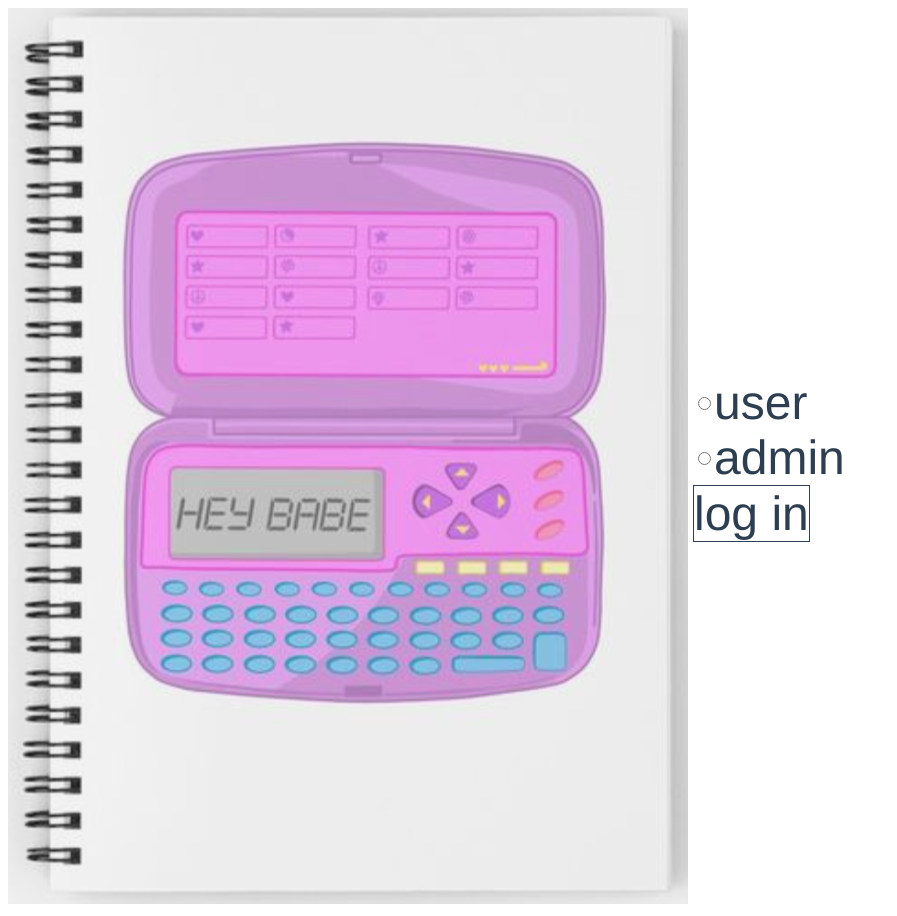
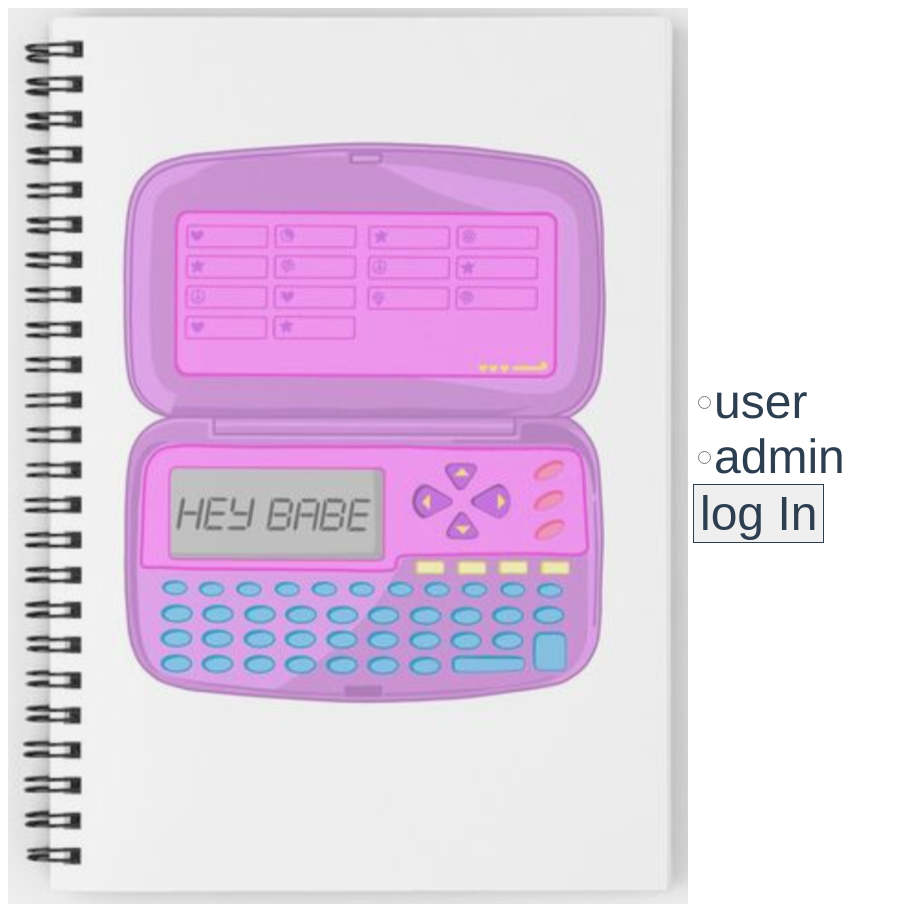
Before and after one commit to dung6eetle/contacts-app, a Vue app: page / in a window 1280 px wide. Shown: the whole page, without its empty margins (0-897 px from the left). Built offline with nearby package versions, Linux system fonts and the light colour scheme; what vue-clipboard2 would draw is missing.

Commit message:
refactoring auth page: link->button

```diff
--- a/src/pages/AuthPage.vue
+++ b/src/pages/AuthPage.vue
@@ -12,7 +12,7 @@
         @change="setRole"
       />
       <div class="wrapper">
-        <router-link class="link" to="/contacts">log in </router-link>
+        <Button class="login" title="log In" @click="redirectToLogin" />
       </div>
     </div>
   </div>
@@ -21,24 +21,28 @@
 <script>
 import RadioInputField from "@/components/ui/RadioInputField.vue";
 import { mapMutations, mapGetters } from "vuex";
+import Button from "@/components/ui/Button";
 
 export default {
-  components: { RadioInputField },
+  components: { RadioInputField, Button },
   name: "LogIn",
   data() {
     return {
       roles: ["user", "admin"],
     };
   },
+  computed: {
+    ...mapGetters({
+      currentRole: "user/role",
+    }),
+  },
   methods: {
     ...mapMutations({
       setRole: "user/setRole",
     }),
-  },
-  computed: {
-    ...mapGetters({
-      currentRole: "user/role",
-    }),
+    redirectToLogin() {
+      this.$router.push("/contacts");
+    },
   },
 };
 </script>
@@ -70,10 +74,8 @@ input,
 label {
   cursor: pointer;
 }
-.link {
-  text-decoration: none;
+.login {
   color: #2c3e50;
-
   font-size: 1em;
   border: 0.5px solid #2c3e50;
 }
```
